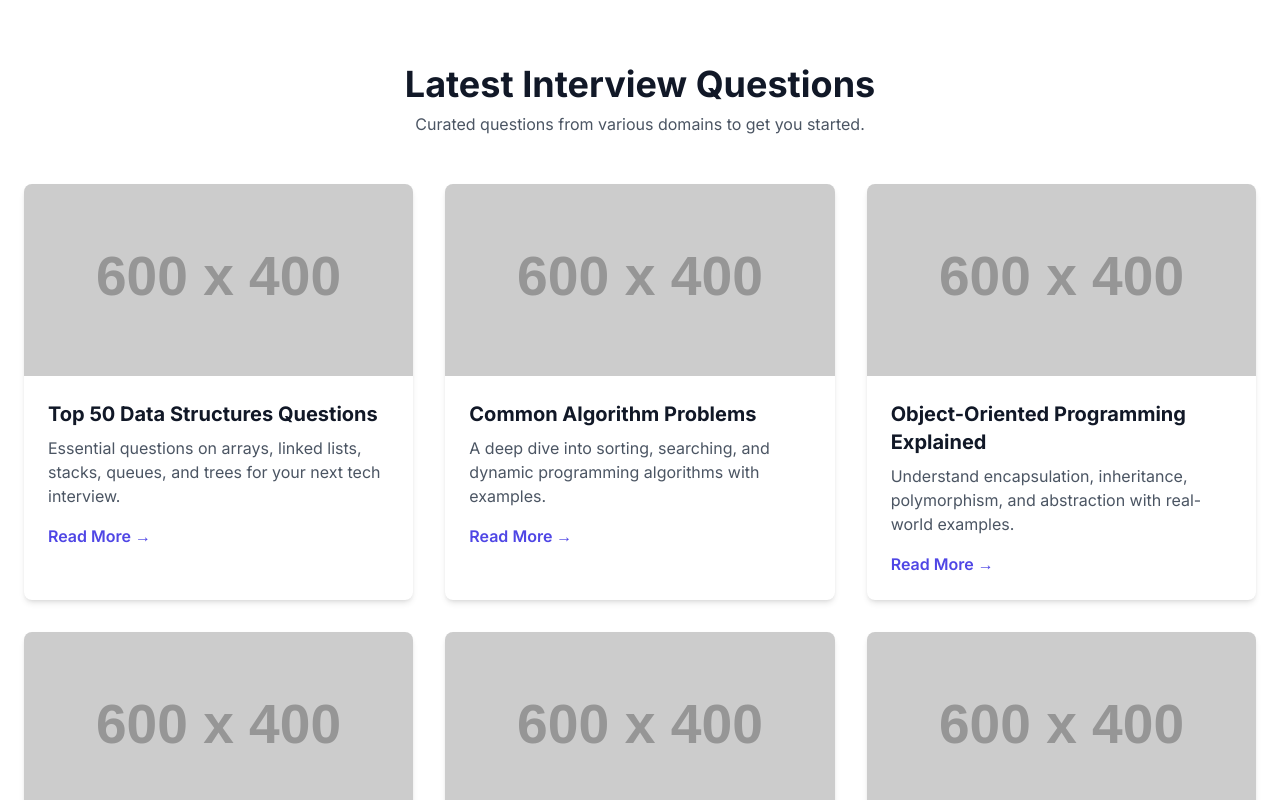
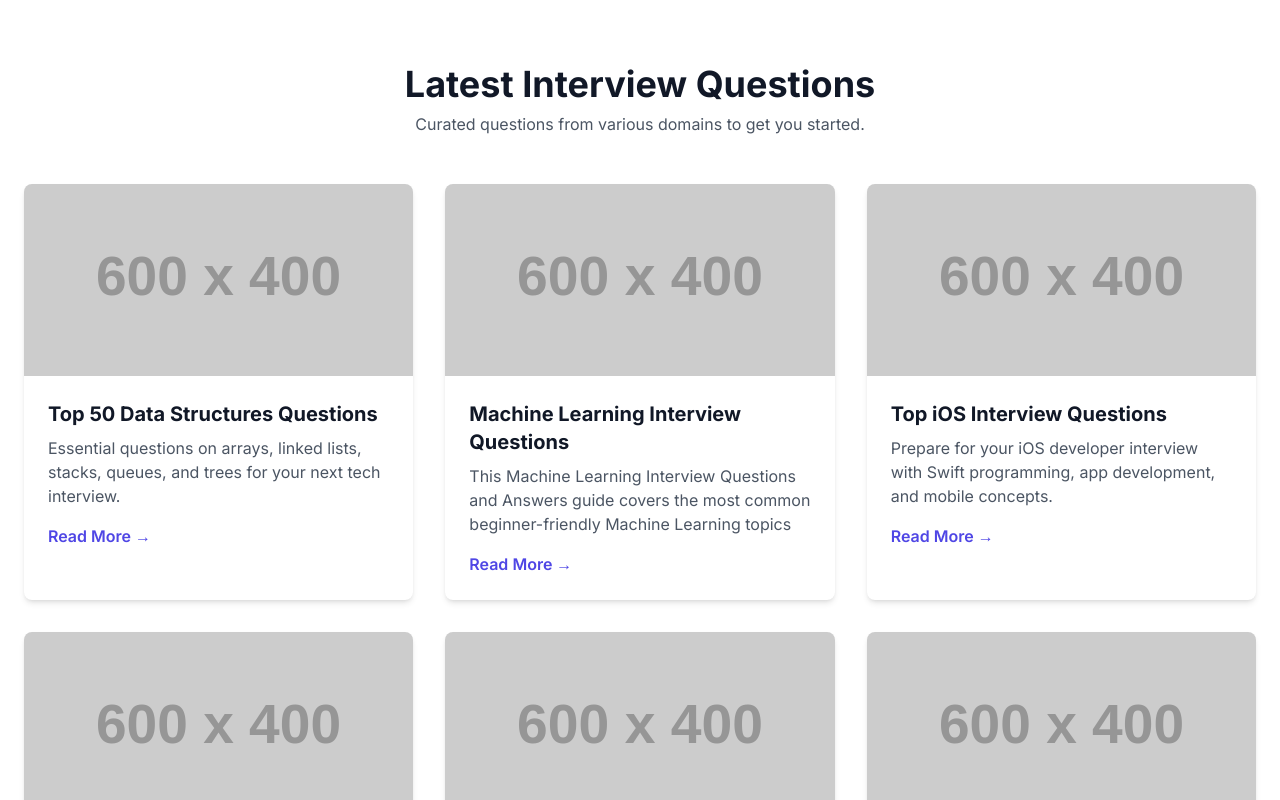
Before and after one commit to interviewquestionsforfreshers/interviewquestionsforfreshers.github.io, a plain HTML site: page index.html in a window 1280 px wide. Shown: the part 524-1324 px from the top of the page. Drawn offline with nearby package versions, Linux system fonts and the light colour scheme; placeholder pictures from the web are drawn by us.

Commit message:
Update index.html

```diff
--- a/index.html
+++ b/index.html
@@ -77,10 +77,10 @@
                     <!-- Blog Post Card 2: Algorithms -->
                     <div class="bg-white rounded-lg overflow-hidden shadow-md card-hover">
                         <a href="#">
-                            <img src="https://placehold.co/600x400/EC4899/FFFFFF?text=Algorithms" alt="Algorithms" class="w-full h-48 object-cover">
+                            <img src="https://placehold.co/600x400/EC4899/FFFFFF?text=Machine+Learning" alt="Machine Learning Interview Questions" class="w-full h-48 object-cover">
                             <div class="p-6">
-                                <h4 class="text-xl font-bold text-gray-900 mb-2">Common Algorithm Problems</h4>
-                                <p class="text-gray-600 mb-4">A deep dive into sorting, searching, and dynamic programming algorithms with examples.</p>
+                                <h4 class="text-xl font-bold text-gray-900 mb-2">Machine Learning Interview Questions</h4>
+                                <p class="text-gray-600 mb-4">This Machine Learning Interview Questions and Answers guide covers the most common beginner-friendly Machine Learning topics</p>
                                 <span class="text-indigo-600 font-semibold">Read More &rarr;</span>
                             </div>
                         </a>
@@ -88,14 +88,8 @@
 
                     <!-- Blog Post Card 3: OOPS Concepts -->
                     <div class="bg-white rounded-lg overflow-hidden shadow-md card-hover">
-                        <a href="#">
-                             <img src="https://placehold.co/600x400/F59E0B/FFFFFF?text=OOPs" alt="OOPs Concepts" class="w-full h-48 object-cover">
-                            <div class="p-6">
-                                <h4 class="text-xl font-bold text-gray-900 mb-2">Object-Oriented Programming Explained</h4>
-                                <p class="text-gray-600 mb-4">Understand encapsulation, inheritance, polymorphism, and abstraction with real-world examples.</p>
-                                <span class="text-indigo-600 font-semibold">Read More &rarr;</span>
-                            </div>
-                        </a>
+                        <a href="https://interviewquestionsforfreshers.github.io/blog/ios-interview-questions-for-freshers.html">
+                             <img src="https://placehold.co/600x400/10B981/FFFFFF?text=iOS" alt="Android Questions" class="w-full h-48 object-cover"><div class="p-6"><h4 class="text-xl font-bold text-gray-900 mb-2">Top iOS Interview Questions</h4><p class="text-gray-600 mb-4">Prepare for your iOS developer interview with Swift programming, app development, and mobile concepts.</p><span class="text-indigo-600 font-semibold">Read More &rarr;</span></div></a>
                     </div>
 
                     <!-- Blog Post Card 4: Database -->
```
